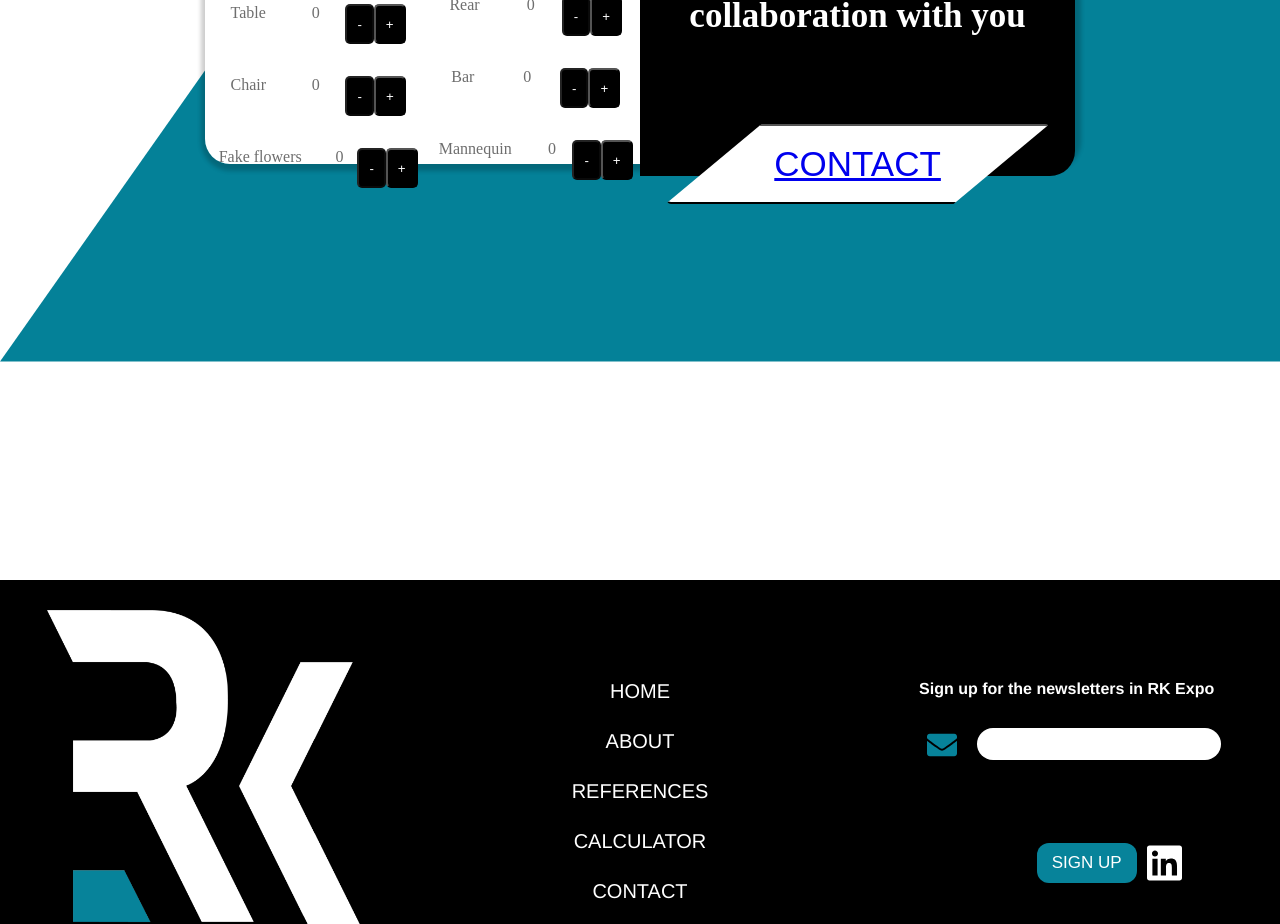
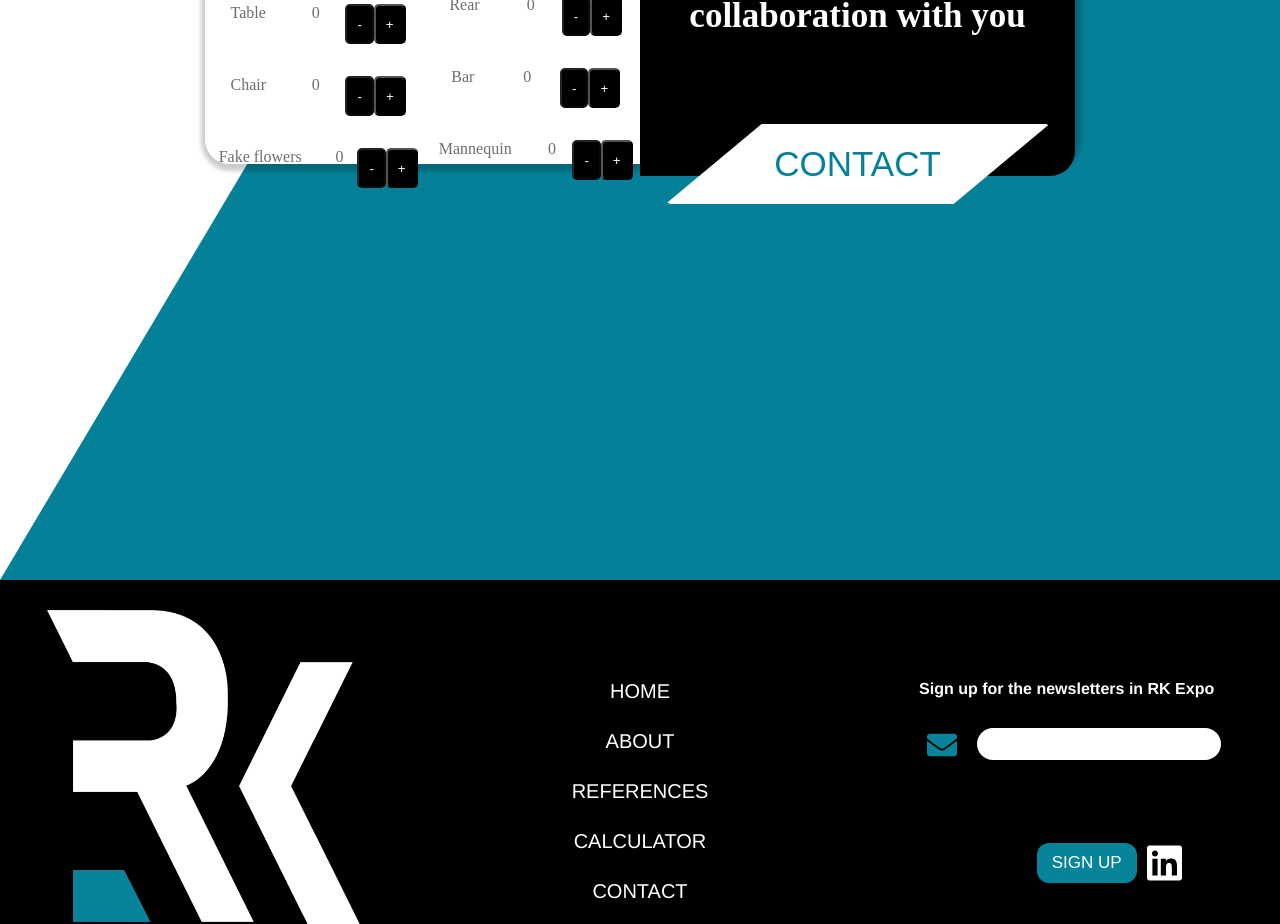
Before and after one commit to gyetvanakos/rkexpo, a Vue app: page /Calculator in a window 1280 px wide. Shown: the part 920-1844 px from the top of the page. Built offline with nearby package versions, Linux system fonts and the light colour scheme.

Commit message:
button fixes

```diff
--- a/src/views/Calculator.vue
+++ b/src/views/Calculator.vue
@@ -237,9 +237,9 @@
                 {{ $t("collab") }}
               </p>
             </div>
-            <div><a href="/Contact"><button id="contactbutton"><router-link class="navmenu" to="/Contact">{{
+            <div><router-link class="navbutton" to="/Contact"><button id="contactbutton">{{
           $t("contact")
-        }}</router-link></button></a></div>
+        }}</button></router-link></div>
           </div>
         </section>
       </section>
@@ -508,11 +508,12 @@ button {
   color: #048198;
   font-size: 35px;
   clip-path: polygon(25% 0%, 100% 0%, 75% 100%, 0% 100%);
+  border-style: none;
 }
 
 .trapezoid {
   width: 100%;
-  height: 147.7%;
+  height: 1400px;
   clip-path: polygon(65% 0, 100% 0, 100% 100%, 0 100%);
   background-color: #048198;
   position: absolute;
@@ -527,6 +528,11 @@ button {
   height: 50px;
   width: 50px;
   font-size: 3vh;
+}
+
+.navbutton {
+  color: #048198;
+  text-decoration: none;
 }
 
 @media only screen and (max-width: 414px) {
@@ -632,6 +638,7 @@ button {
   color: #048198;
   font-size: 35px;
   clip-path: polygon(25% 0%, 100% 0%, 75% 100%, 0% 100%);
+  border-style: none;
 }
 
 #calccontact {
--- a/src/views/Home.vue
+++ b/src/views/Home.vue
@@ -10,6 +10,7 @@
         </div>
       </div>
       <div class="right-side-box">
+        <router-link to="/Calculator">
           <svg
             class="boxes"
             xmlns="http://www.w3.org/2000/svg"
@@ -24,7 +25,8 @@
               transform="translate(-6.75 -3.375)"
             />
           </svg>
-        <p id="pcalculator">{{ $t("tryOut") }}</p>
+          <p id="pcalculator">{{ $t("tryOut") }}</p></router-link
+        >
       </div>
     </div>
     <About />
@@ -34,11 +36,11 @@
         {{ $t("difference") }}
       </div>
       <div>
-        <a href="/Calculator"
-          ><button class="calculatebutton">
+        <router-link class="navbutton" to="/Calculator">
+          <button class="calculatebutton">
             {{ $t("calculateMyPrice") }}
-          </button></a
-        >
+          </button>
+        </router-link>
       </div>
     </div>
     <Contact />
@@ -113,10 +115,12 @@ p {
 
 #pcalculator {
   color: black;
+  text-decoration: none;
   font-weight: 600;
   position: relative;
-  top: 30px;
-  left: 15px;
+  top: 42px;
+  left: 10px;
+  text-decoration: none;
 }
 
 .boxes {
@@ -148,12 +152,12 @@ p {
   font-size: 38px;
   clip-path: polygon(15% 0%, 100% 0%, 85% 100%, 0% 100%);
   text-decoration: none;
+  border-style: none;
 }
 
 i {
   color: white;
 }
-/* iphone X */
 @media only screen and (max-width: 414px) {
   .home {
     background: url(../assets/exhibitor.png);
@@ -185,7 +189,6 @@ i {
     display: flex;
     justify-content: center;
     align-items: center;
-
   }
   .right-side-box {
     float: left;
```
Lines whose indentation alone changed are shown as unchanged.
